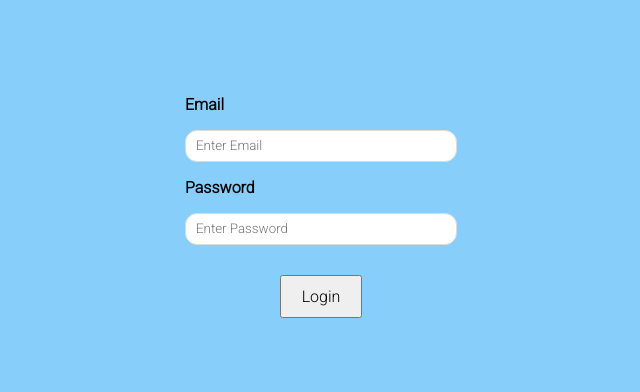
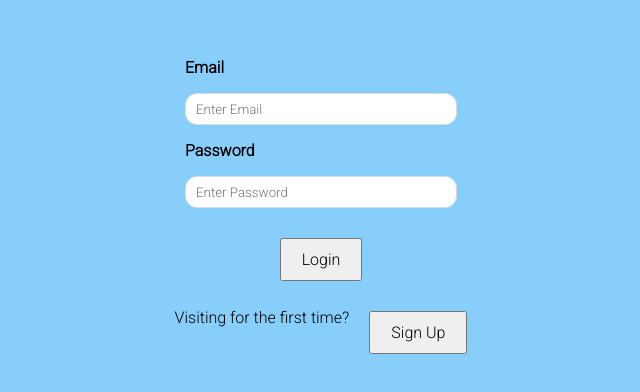
Before and after one commit to harshitchopra7/rj7-pro-networking, a React (Create React App) app: page /feed-description/1 in a window 1280 px wide. Shown: the part 202-594 px from the top of the page, without its empty margins (319-959 px from the left). Built offline with nearby package versions, Linux system fonts and the light colour scheme.

Commit message:
local storage integrated

```diff
--- a/src/components/Navbar/Navbar.js
+++ b/src/components/Navbar/Navbar.js
@@ -6,6 +6,14 @@ function Navbar({ setIsLoggedIn }) {
   const navigate = useNavigate();
   const isAboutUsPage = window.location.href.includes("about-us");
   const isProfilePage = window.location.href.includes("profile");
+
+  const value = localStorage.getItem("email");
+  console.log("value", value);
+
+  function logout() {
+    setIsLoggedIn(false);
+    localStorage.setItem("isUserLoggedIn", false);
+  }
 
   return (
     <div className={`navbar_container ${isAboutUsPage && "navbar_about_us"}`}>
@@ -23,7 +31,7 @@ function Navbar({ setIsLoggedIn }) {
           <p onClick={() => navigate("/profile")}>Profile</p>
           <p>Dark Mode</p>
           {!isAboutUsPage && !isProfilePage && (
-            <button onClick={() => setIsLoggedIn(false)}>Logout</button>
+            <button onClick={logout}>Logout</button>
           )}
         </div>
       </div>
--- a/src/pages/Login/Login.css
+++ b/src/pages/Login/Login.css
@@ -19,8 +19,18 @@
     padding: 0 10px;
 }
 
-.login_container>button {
+.login_container>button,
+.sign_up_button>button {
     margin-top: 30px;
     padding: 10px 20px;
     font-size: 16px;
 }
+
+.sign_up_button {
+    display: flex;
+    align-items: center;
+}
+
+.sign_up_button>p {
+    margin-right: 20px;
+}
--- a/src/pages/Login/Login.js
+++ b/src/pages/Login/Login.js
@@ -1,19 +1,66 @@
-import React from "react";
+import React, { useState } from "react";
 import "./Login.css";
 
 function Login({ setLoggedIn }) {
+  const [email, setEmail] = useState("");
+  const [password, setPassword] = useState("");
+
+  function login() {
+    if (
+      email &&
+      password &&
+      localStorage.getItem("email") &&
+      localStorage.getItem("password")
+    ) {
+      if (
+        email == localStorage.getItem("email") &&
+        password == localStorage.getItem("password")
+      ) {
+        localStorage.setItem("isUserLoggedIn", true);
+        setLoggedIn(true);
+      } else {
+        console.log("email or password is not correct");
+      }
+    }
+  }
+
+  function signUp() {
+    if (email && password) {
+      //   setting the values in local storage
+      localStorage.setItem("email", email);
+      localStorage.setItem("password", password);
+      localStorage.setItem("isUserLoggedIn", true);
+      setLoggedIn(true);
+    }
+  }
+
   return (
     <div className="login_container">
       <div className="login_fields_container">
         <p>Email</p>
-        <input type="email" placeholder="Enter Email" />
+        <input
+          type="email"
+          placeholder="Enter Email"
+          value={email}
+          onChange={(e) => setEmail(e.target.value)}
+        />
       </div>
       <div className="login_fields_container">
         <p>Password</p>
-        <input type="password" placeholder="Enter Password" />
+        <input
+          type="password"
+          placeholder="Enter Password"
+          value={password}
+          onChange={(e) => setPassword(e.target.value)}
+        />
       </div>
 
-      <button onClick={() => setLoggedIn(true)}>Login</button>
+      <button onClick={login}>Login</button>
+
+      <div className="sign_up_button">
+        <p> Visiting for the first time?</p>
+        <button onClick={signUp}>Sign Up</button>
+      </div>
     </div>
   );
 }
```
